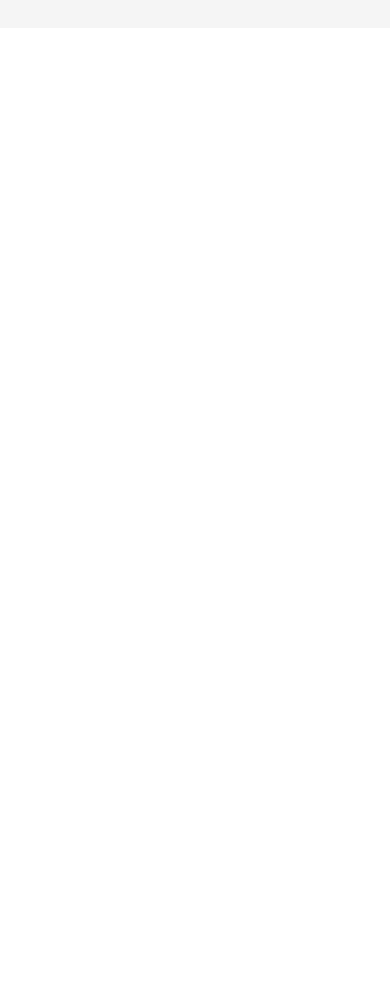
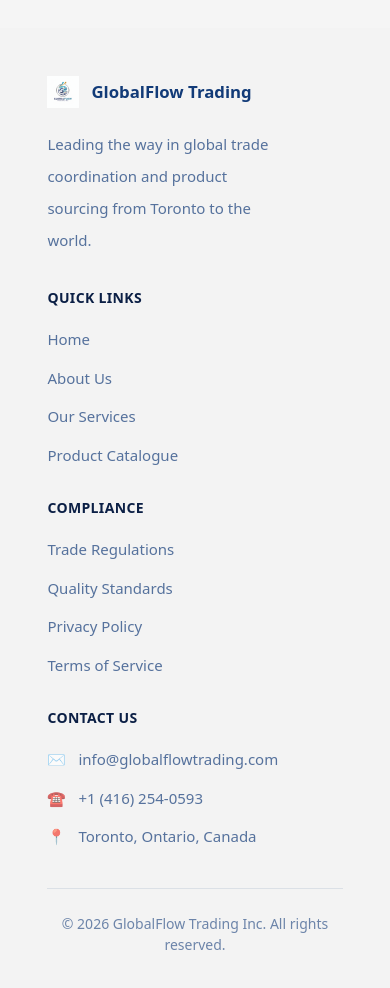
Before and after one commit to Andy-School-Code/GlobalFlow-Website, a Next.js app in the folder nextjs-site/: page / in a window 390 px wide. Shown: the part 1660-2648 px from the top of the page. Before the commit the page ends 1688 px from the top, so only its background shows below. Built offline with nearby package versions, Linux system fonts and the light colour scheme.

Commit message:
Implemented responsive footer

```diff
--- a/nextjs-site/app/layout.tsx
+++ b/nextjs-site/app/layout.tsx
@@ -1,6 +1,7 @@
 import type { Metadata } from "next";
 import "./globals.css";
 import Navbar from "@/components/Navbar";
+import Footer from "@/components/Footer";
 
 export const metadata: Metadata = {
   title: "GlobalFlow Trading Inc.",
@@ -14,9 +15,10 @@ export default function RootLayout({
 }>) {
   return (
     <html lang="en">
-      <body className="bg-white">
+      <body className="bg-[#f3f3f3]">
         <Navbar />
         {children}
+        <Footer />
       </body>
     </html>
   );
--- /dev/null
+++ b/nextjs-site/components/Footer.tsx
@@ -0,0 +1,92 @@
+"use client";
+
+import Image from "next/image";
+
+export default function Footer() {
+  return (
+    <footer className="bg-[#f3f3f3] text-[#123b78]">
+      <div className="mx-auto w-[88%] px-6 py-12">
+        <div className="grid gap-8 md:grid-cols-4">
+          {/* Brand */}
+          <div>
+            <div className="flex items-center gap-3">
+              <Image
+                src="/logo.png"
+                alt="GlobalFlow Logo"
+                width={34}
+                height={34}
+                className="h-8 w-8 object-contain"
+              />
+
+              <span className="text-[1.05rem] font-semibold text-[#123b78]">
+                GlobalFlow Trading
+              </span>
+            </div>
+
+            <p className="mt-5 max-w-[240px] text-[15px] leading-8 text-[#123b78]/70">
+              Leading the way in global trade coordination and product sourcing
+              from Toronto to the world.
+            </p>
+          </div>
+
+          {/* Quick Links */}
+          <div>
+            <h4 className="text-sm font-semibold uppercase tracking-wide text-[#0b1f45]">
+              Quick Links
+            </h4>
+
+            <ul className="mt-5 space-y-4 text-[15px] text-[#123b78]/70">
+              <li>Home</li>
+              <li>About Us</li>
+              <li>Our Services</li>
+              <li>Product Catalogue</li>
+            </ul>
+          </div>
+
+          {/* Compliance */}
+          <div>
+            <h4 className="text-sm font-semibold uppercase tracking-wide text-[#0b1f45]">
+              Compliance
+            </h4>
+
+            <ul className="mt-5 space-y-4 text-[15px] text-[#123b78]/70">
+              <li>Trade Regulations</li>
+              <li>Quality Standards</li>
+              <li>Privacy Policy</li>
+              <li>Terms of Service</li>
+            </ul>
+          </div>
+
+          {/* Contact */}
+          <div>
+            <h4 className="text-sm font-semibold uppercase tracking-wide text-[#0b1f45]">
+              Contact Us
+            </h4>
+
+            <div className="mt-5 space-y-4 text-[15px] text-[#123b78]/70">
+              <div className="flex items-center gap-3">
+                <span>✉</span>
+                <span>info@globalflowtrading.com</span>
+              </div>
+
+              <div className="flex items-center gap-3">
+                <span>☎</span>
+                <span>+1 (416) 254-0593</span>
+              </div>
+
+              <div className="flex items-center gap-3">
+                <span>📍</span>
+                <span>Toronto, Ontario, Canada</span>
+              </div>
+            </div>
+          </div>
+        </div>
+
+        {/* Divider */}
+        <div className="mt-10 border-t border-[#123b78]/10 pt-6 text-center text-[14px] text-[#123b78]/60">
+          © 2026 GlobalFlow Trading Inc. All rights reserved.
+        </div>
+      </div>
+    </footer>
+  );
+}
--- a/nextjs-site/tsconfig.json
+++ b/nextjs-site/tsconfig.json
@@ -35,7 +35,7 @@
     ".next/types/**/*.ts",
     ".next/dev/types/**/*.ts",
     "**/*.mts"
-, "eslint.config.mjs"  ],
+, "eslint.config.mjs", "postcss.config.mjs"  ],
   "exclude": [
     "node_modules"
   ]
```
